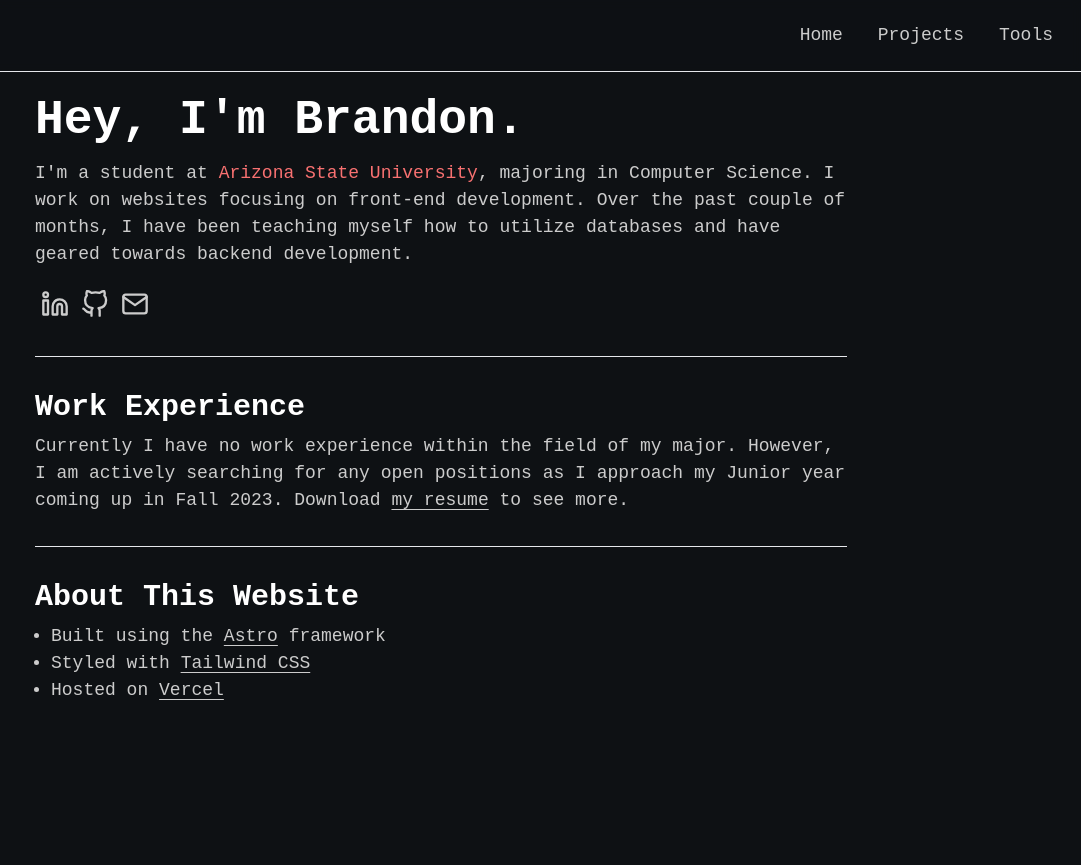
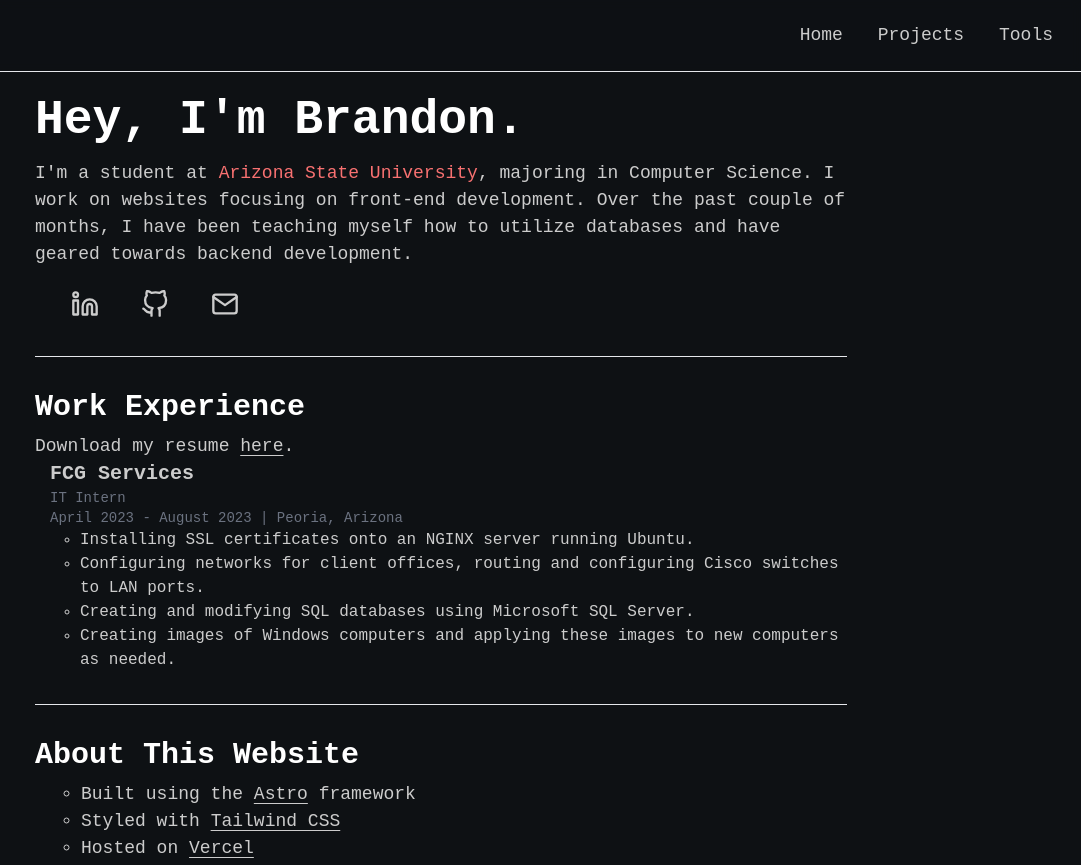
Before and after one commit to rBrandon1/my-portfolio, an Astro site in the folder root/: page / in a window 1280 px wide. Shown: the top 865 px of the page, without its empty margins (199-1280 px from the left). Built offline with nearby package versions, Linux system fonts and the light colour scheme; Astro itself is replaced by a stand-in of ours.

Commit message:
added work experience

```diff
--- a/root/src/pages/index.astro
+++ b/root/src/pages/index.astro
@@ -31,18 +31,38 @@ import MainLayout from "@layouts/MainLayout.astro";
   <hr />
   <h2 class="text-2xl md:text-3xl font-bold">Work Experience</h2>
   <div class="[color:#ccc] pt-2">
-    Currently I have no work experience within the field of my major. However, I
-    am actively searching for any open positions as I approach my Junior year
-    coming up in Fall 2023.
     <span
-      >Download&nbsp;<a
+      >Download my resume&nbsp;<a
         href="/img/brandonramirez.pdf"
         download
         target="_blank"
         rel="noreferrer"
-        class="underline underline-offset-4 hover:text-red-400">my resume</a
-      > to see more.
+        class="underline underline-offset-4 hover:text-red-400">here</a
+      >.
     </span>
+    <div class="ml-[15px]">
+      <h1 class="text-xl font-bold">FCG Services</h1>
+      <h2 class="text-sm text-gray-500">IT Intern</h2>
+      <h3 class="text-sm text-gray-500">
+        April 2023 - August 2023 | Peoria, Arizona
+      </h3>
+      <ul class="text-[16px]">
+        <li>
+          Installing SSL certificates onto an NGINX server running Ubuntu.
+        </li>
+        <li>
+          Configuring networks for client offices, routing and configuring Cisco
+          switches to LAN ports.
+        </li>
+        <li>
+          Creating and modifying SQL databases using Microsoft SQL Server.
+        </li>
+        <li>
+          Creating images of Windows computers and applying these images to new
+          computers as needed.
+        </li>
+      </ul>
+    </div>
   </div>
   <hr />
   <h2 class="text-2xl md:text-3xl font-bold">About This Website</h2>
--- a/root/src/styles/global.css
+++ b/root/src/styles/global.css
@@ -19,6 +19,11 @@ body {
   padding: 24px;
 }
 
+li {
+  margin-left: 30px;
+  list-style-type: circle;
+}
+
 hr {
   margin-top: 32px;
   margin-bottom: 32px;
```
